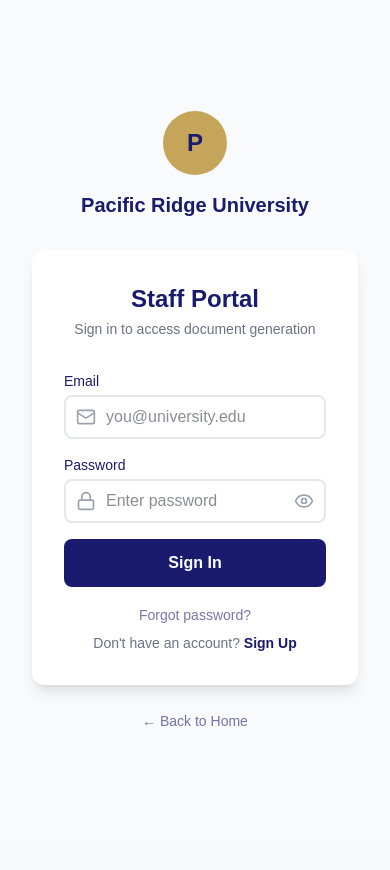
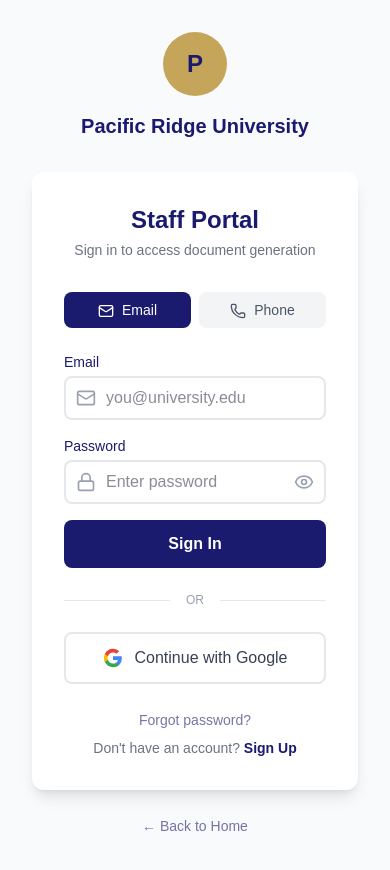
Before and after one commit to nyashadzashe21/university-docs, a Next.js app: page /login in a window 390 px wide. Before the commit the page ends 844 px from the top, so only its background shows below. Built offline with nearby package versions, Linux system fonts and the light colour scheme; no server answers.

Commit message:
Add Google and phone sign-in

```diff
--- a/src/app/login/page.tsx
+++ b/src/app/login/page.tsx
@@ -10,8 +10,12 @@ import {
   createUserWithEmailAndPassword,
   sendPasswordResetEmail,
   onAuthStateChanged,
+  GoogleAuthProvider,
+  signInWithPopup,
+  RecaptchaVerifier,
+  signInWithPhoneNumber,
 } from "firebase/auth";
-import { Lock, User, Eye, EyeOff, Mail, AlertCircle, CheckCircle } from "lucide-react";
+import { Lock, Eye, EyeOff, Mail, AlertCircle, CheckCircle, Phone } from "lucide-react";
 
 export default function LoginPage() {
   const router = useRouter();
@@ -22,6 +26,10 @@ export default function LoginPage() {
   const [error, setError] = useState("");
   const [success, setSuccess] = useState("");
   const [isLoading, setIsLoading] = useState(false);
+  const [authMethod, setAuthMethod] = useState<"email" | "phone">("email");
+  const [phoneNumber, setPhoneNumber] = useState("");
+  const [verificationCode, setVerificationCode] = useState("");
+  const [confirmationResult, setConfirmationResult] = useState<unknown>(null);
 
   useEffect(() => {
     const unsubscribe = onAuthStateChanged(auth, (user) => {
@@ -32,7 +40,7 @@ export default function LoginPage() {
     return () => unsubscribe();
   }, [router]);
 
-  const handleAuth = async (e: React.FormEvent) => {
+  const handleEmailAuth = async (e: React.FormEvent) => {
     e.preventDefault();
     setError("");
     setSuccess("");
@@ -67,6 +75,69 @@ export default function LoginPage() {
         default:
           setError(firebaseError.message || "An error occurred");
       }
+    }
+    setIsLoading(false);
+  };
+
+  const handleGoogleLogin = async () => {
+    setError("");
+    setIsLoading(true);
+    try {
+      const provider = new GoogleAuthProvider();
+      await signInWithPopup(auth, provider);
+      router.push("/dashboard");
+    } catch (err: unknown) {
+      const firebaseError = err as { code?: string; message?: string };
+      if (firebaseError.code === "auth/popup-closed-by-user") {
+        setError("Sign-in cancelled");
+      } else {
+        setError(firebaseError.message || "Google sign-in failed");
+      }
+    }
+    setIsLoading(false);
+  };
+
+  const handlePhoneSendCode = async () => {
+    if (!phoneNumber) {
+      setError("Enter your phone number");
+      return;
+    }
+    setError("");
+    setIsLoading(true);
+    try {
+      if (!(window as unknown as { recaptchaVerifier: RecaptchaVerifier }).recaptchaVerifier) {
+        (window as unknown as { recaptchaVerifier: RecaptchaVerifier }).recaptchaVerifier = new RecaptchaVerifier(
+          auth,
+          "recaptcha-container",
+          { size: "invisible" }
+        );
+      }
+      const confirmation = await signInWithPhoneNumber(
+        auth,
+        phoneNumber,
+        (window as unknown as { recaptchaVerifier: RecaptchaVerifier }).recaptchaVerifier
+      );
+      setConfirmationResult(confirmation);
+      setSuccess("Code sent! Check your phone.");
+    } catch (err: unknown) {
+      const firebaseError = err as { code?: string; message?: string };
+      setError(firebaseError.message || "Failed to send code");
+    }
+    setIsLoading(false);
+  };
+
+  const handlePhoneVerifyCode = async () => {
+    if (!verificationCode || !confirmationResult) {
+      setError("Enter the verification code");
+      return;
+    }
+    setError("");
+    setIsLoading(true);
+    try {
+      await (confirmationResult as { confirm: (code: string) => Promise<unknown> }).confirm(verificationCode);
+      router.push("/dashboard");
+    } catch {
+      setError("Invalid verification code");
     }
     setIsLoading(false);
   };
@@ -146,7 +217,35 @@ export default function LoginPage() {
               </div>
             )}
 
-            <form onSubmit={handleAuth} className="space-y-4">
+            {/* Auth Method Tabs */}
+            <div className="flex gap-2 mb-6">
+              <button
+                onClick={() => { setAuthMethod("email"); setError(""); setSuccess(""); }}
+                className={`flex-1 py-2 text-sm font-medium rounded-lg transition-colors ${
+                  authMethod === "email"
+                    ? "navy-bg text-white"
+                    : "bg-gray-100 text-gray-600 hover:bg-gray-200"
+                }`}
+              >
+                <Mail className="w-4 h-4 inline mr-2" />
+                Email
+              </button>
+              <button
+                onClick={() => { setAuthMethod("phone"); setError(""); setSuccess(""); }}
+                className={`flex-1 py-2 text-sm font-medium rounded-lg transition-colors ${
+                  authMethod === "phone"
+                    ? "navy-bg text-white"
+                    : "bg-gray-100 text-gray-600 hover:bg-gray-200"
+                }`}
+              >
+                <Phone className="w-4 h-4 inline mr-2" />
+                Phone
+              </button>
+            </div>
+
+            {/* Email Auth */}
+            {authMethod === "email" && (
+              <form onSubmit={handleEmailAuth} className="space-y-4">
                 <div>
                   <label className="block text-sm font-medium text-navy mb-1">Email</label>
                   <div className="relative">
@@ -190,21 +289,101 @@ export default function LoginPage() {
                   disabled={isLoading}
                   className="w-full py-3 navy-bg text-white font-semibold rounded-lg hover:bg-dark-navy transition-colors disabled:opacity-50"
                 >
-                {isLoading
-                  ? "Loading..."
-                  : isSignUp
-                  ? "Create Account"
-                  : "Sign In"}
+                  {isLoading ? "Loading..." : isSignUp ? "Create Account" : "Sign In"}
                 </button>
               </form>
+            )}
 
-            <div className="mt-4 text-center space-y-2">
+            {/* Phone Auth */}
+            {authMethod === "phone" && (
+              <div className="space-y-4">
+                <div id="recaptcha-container"></div>
+                {!confirmationResult ? (
+                  <>
+                    <div>
+                      <label className="block text-sm font-medium text-navy mb-1">Phone Number</label>
+                      <div className="relative">
+                        <Phone className="absolute left-3 top-1/2 -translate-y-1/2 w-5 h-5 text-gray-400" />
+                        <input
+                          type="tel"
+                          value={phoneNumber}
+                          onChange={(e) => setPhoneNumber(e.target.value)}
+                          className="w-full pl-10 pr-4 py-2 border-2 border-gray-200 rounded-lg focus:border-navy focus:outline-none transition-colors"
+                          placeholder="+1 (555) 123-4567"
+                        />
+                      </div>
+                    </div>
+                    <button
+                      onClick={handlePhoneSendCode}
+                      disabled={isLoading}
+                      className="w-full py-3 navy-bg text-white font-semibold rounded-lg hover:bg-dark-navy transition-colors disabled:opacity-50"
+                    >
+                      {isLoading ? "Sending..." : "Send Code"}
+                    </button>
+                  </>
+                ) : (
+                  <>
+                    <div>
+                      <label className="block text-sm font-medium text-navy mb-1">Verification Code</label>
+                      <input
+                        type="text"
+                        value={verificationCode}
+                        onChange={(e) => setVerificationCode(e.target.value)}
+                        className="w-full px-4 py-2 border-2 border-gray-200 rounded-lg focus:border-navy focus:outline-none transition-colors text-center text-lg tracking-widest"
+                        placeholder="123456"
+                        maxLength={6}
+                      />
+                    </div>
+                    <button
+                      onClick={handlePhoneVerifyCode}
+                      disabled={isLoading}
+                      className="w-full py-3 navy-bg text-white font-semibold rounded-lg hover:bg-dark-navy transition-colors disabled:opacity-50"
+                    >
+                      {isLoading ? "Verifying..." : "Verify Code"}
+                    </button>
+                    <button
+                      onClick={() => { setConfirmationResult(null); setVerificationCode(""); }}
+                      className="w-full py-2 text-sm text-navy/60 hover:text-navy transition-colors"
+                    >
+                      ← Change phone number
+                    </button>
+                  </>
+                )}
+              </div>
+            )}
+
+            {/* Divider */}
+            <div className="my-6 flex items-center gap-4">
+              <div className="flex-1 h-px bg-gray-200"></div>
+              <span className="text-xs text-gray-400">OR</span>
+              <div className="flex-1 h-px bg-gray-200"></div>
+            </div>
+
+            {/* Google Sign In */}
+            <button
+              onClick={handleGoogleLogin}
+              disabled={isLoading}
+              className="w-full flex items-center justify-center gap-3 py-3 border-2 border-gray-200 rounded-lg hover:bg-gray-50 transition-colors disabled:opacity-50"
+            >
+              <svg className="w-5 h-5" viewBox="0 0 24 24">
+                <path fill="#4285F4" d="M22.56 12.25c0-.78-.07-1.53-.2-2.25H12v4.26h5.92c-.26 1.37-1.04 2.53-2.21 3.31v2.77h3.57c2.08-1.92 3.28-4.74 3.28-8.09z"/>
+                <path fill="#34A853" d="M12 23c2.97 0 5.46-.98 7.28-2.66l-3.57-2.77c-.98.66-2.23 1.06-3.71 1.06-2.86 0-5.29-1.93-6.16-4.53H2.18v2.84C3.99 20.53 7.7 23 12 23z"/>
+                <path fill="#FBBC05" d="M5.84 14.09c-.22-.66-.35-1.36-.35-2.09s.13-1.43.35-2.09V7.07H2.18C1.43 8.55 1 10.22 1 12s.43 3.45 1.18 4.93l2.85-2.22.81-.62z"/>
+                <path fill="#EA4335" d="M12 5.38c1.62 0 3.06.56 4.21 1.64l3.15-3.15C17.45 2.09 14.97 1 12 1 7.7 1 3.99 3.47 2.18 7.07l3.66 2.84c.87-2.6 3.3-4.53 6.16-4.53z"/>
+              </svg>
+              <span className="font-medium text-gray-700">Continue with Google</span>
+            </button>
+
+            {/* Footer Links */}
+            <div className="mt-6 text-center space-y-2">
+              {authMethod === "email" && (
                 <button
                   onClick={handlePasswordReset}
                   className="text-sm text-navy/60 hover:text-navy transition-colors"
                 >
                   Forgot password?
                 </button>
+              )}
               <p className="text-sm text-gray-500">
                 {isSignUp ? "Already have an account?" : "Don't have an account?"}{" "}
                 <button
```
Lines whose indentation alone changed are shown as unchanged.
